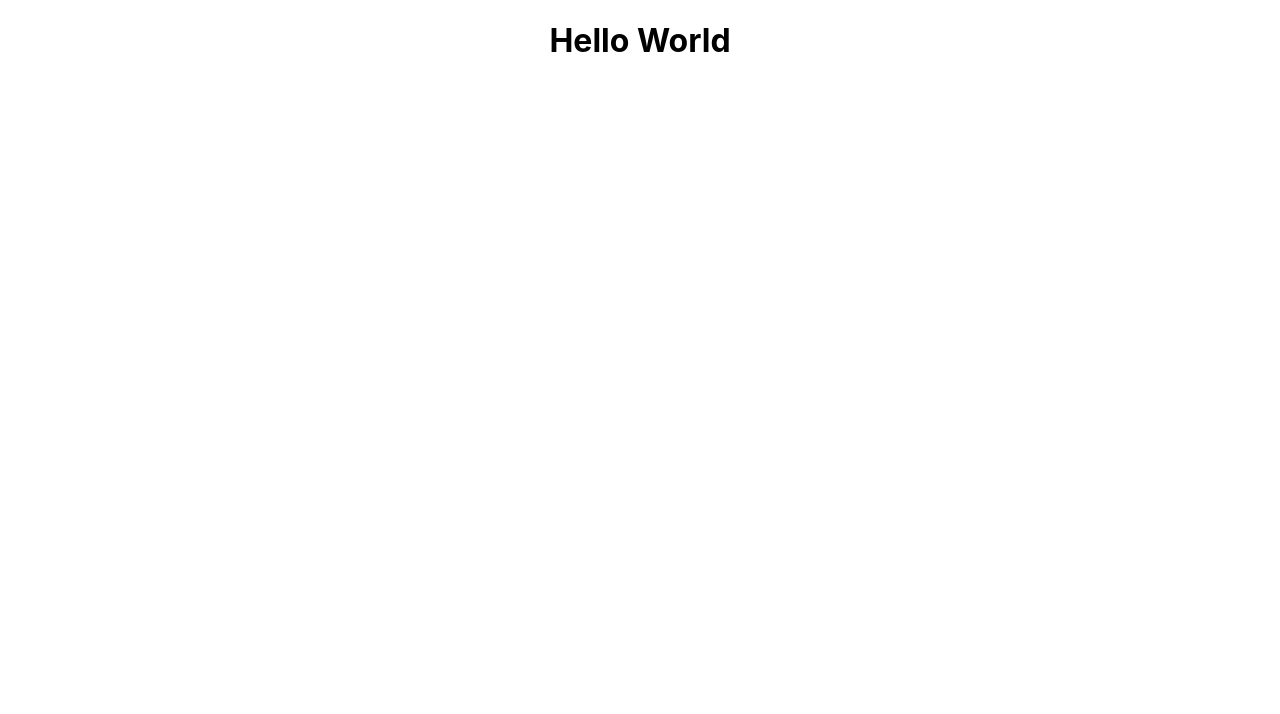
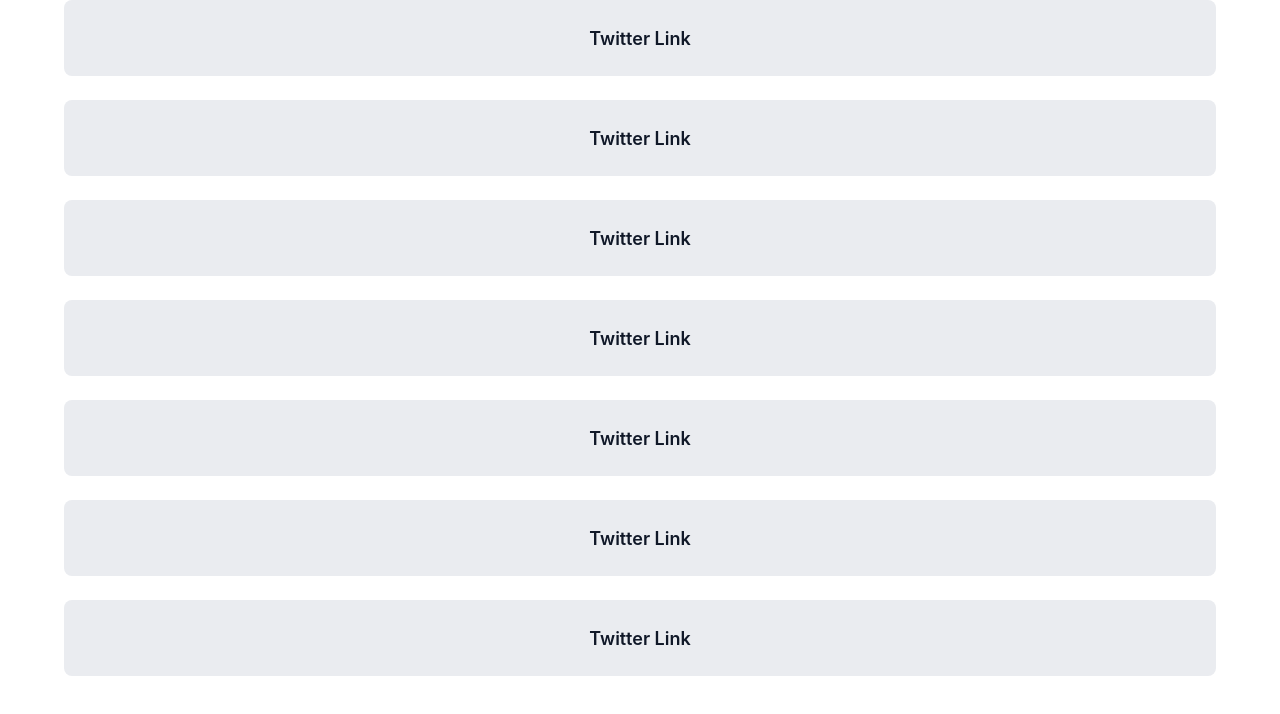
Before and after one commit to taiwonaf/linktree, a React (Create React App) app: page / in a window 1280 px wide. Shown: the top 714 px of the page. Built offline with nearby package versions, Linux system fonts and the light colour scheme.

Commit message:
Added button component with placeholders

```diff
--- a/src/App.css
+++ /dev/null
@@ -1,38 +0,0 @@
-.App {
-  text-align: center;
-}
-
-.App-logo {
-  height: 40vmin;
-  pointer-events: none;
-}
-
-@media (prefers-reduced-motion: no-preference) {
-  .App-logo {
-    animation: App-logo-spin infinite 20s linear;
-  }
-}
-
-.App-header {
-  background-color: #282c34;
-  min-height: 100vh;
-  display: flex;
-  flex-direction: column;
-  align-items: center;
-  justify-content: center;
-  font-size: calc(10px + 2vmin);
-  color: white;
-}
-
-.App-link {
-  color: #61dafb;
-}
-
-@keyframes App-logo-spin {
-  from {
-    transform: rotate(0deg);
-  }
-  to {
-    transform: rotate(360deg);
-  }
-}
--- a/src/App.js
+++ b/src/App.js
@@ -1,9 +1,8 @@
-import './App.css';
-
+import Links from './components/Links';
 function App() {
   return (
     <div className="App">
-      <h1>Hello World</h1>
+      <Links />
     </div>
   );
 }
--- /dev/null
+++ b/src/components/Button.jsx
@@ -0,0 +1,12 @@
+import './styles/button.css';
+
+const Button = ({item}) => {
+    const {name, url} = item
+  return (
+    <a href={url} className='button'>
+        {name}
+    </a>
+  )
+}
+
+export default Button
--- /dev/null
+++ b/src/components/Links.jsx
@@ -0,0 +1,48 @@
+import Button from "./Button";
+import './styles/links.css';
+
+const Links = () => {
+    const items = [
+        {
+            name: 'Twitter Link',
+            url: 'https://twitter.com/tee_script'
+        },
+        {
+            name: 'Twitter Link',
+            url: 'https://twitter.com/tee_script'
+        },
+        {
+            name: 'Twitter Link',
+            url: 'https://twitter.com/tee_script'
+        },
+        {
+            name: 'Twitter Link',
+            url: 'https://twitter.com/tee_script'
+        },
+        {
+            name: 'Twitter Link',
+            url: 'https://twitter.com/tee_script'
+        },
+        {
+            name: 'Twitter Link',
+            url: 'https://twitter.com/tee_script'
+        },
+        {
+            name: 'Twitter Link',
+            url: 'https://twitter.com/tee_script'
+        },
+    ]
+  return (
+    <div className="links">
+        <div className="links-wrapper">
+            {
+                items.map((item, index) => {
+                    return <Button key={index} item={item}/>
+                })
+            }
+        </div>
+    </div>
+  )
+}
+
+export default Links
--- /dev/null
+++ b/src/components/styles/button.css
@@ -0,0 +1,21 @@
+a.button {
+    display: inline-block;
+    height: 76px;
+    display: flex;
+    justify-content: center;
+    align-items: center;
+    width: 100%;
+    background-color: #EAECF0;
+    border-radius: 8px;
+    color: #101828;
+    text-decoration: none;
+    font-weight: 600;
+    font-size: 18px;
+}
+
+@media (max-width: 768px) {
+    a.button {
+        height: 68px;
+        font-size: 14px;
+    }
+}
--- /dev/null
+++ b/src/components/styles/links.css
@@ -0,0 +1,14 @@
+.links {
+    display: flex;
+    justify-content: center;
+    align-items: center;
+    padding: 0px 16px;
+}
+
+.links-wrapper {
+    width: 100%;
+    display: flex;
+    flex-direction: column;
+    gap: 24px;
+    max-width: 1152px;
+}
```
